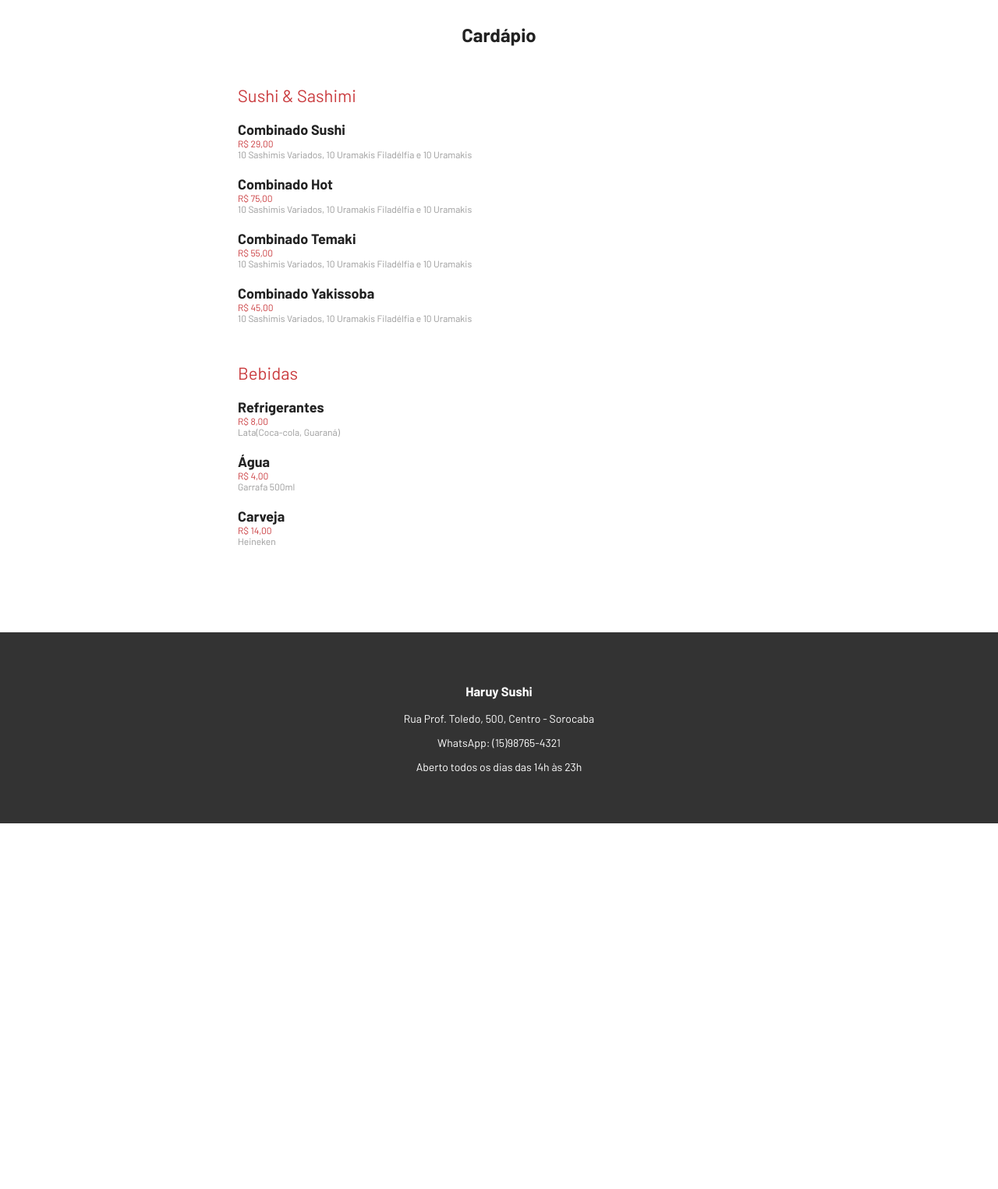
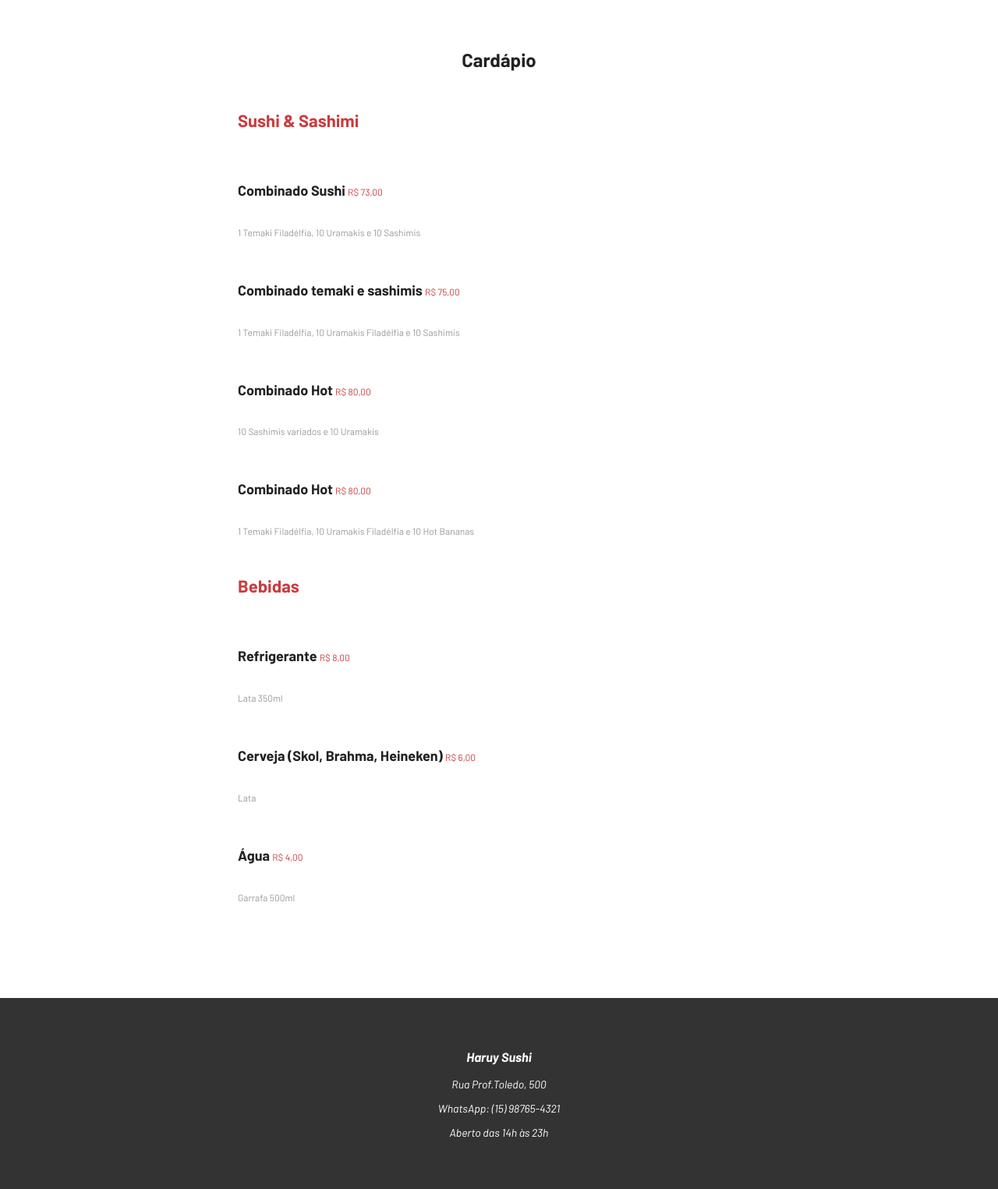
Before and after one commit to 11isinha/restaurante-sushi, a plain HTML site: page index.html in a window 1280 px wide. Shown: the part 796-2321 px from the top of the page at 78% size. Before the commit the page ends 1852 px from the top, so only its background shows below. Drawn offline with Linux system fonts and the light colour scheme.

Commit message:
Add files via upload

```diff
--- a/index.html
+++ b/index.html
@@ -1,89 +1,232 @@
 <!DOCTYPE html>
 <html lang="pt-br">
+
 <head>
     <meta charset="UTF-8">
     <meta name="viewport" content="width=device-width, initial-scale=1.0">
     <title>Haruy Sushi</title>
     <link rel="stylesheet" href="./assets/css/style.css">
 </head>
+
 <body>
+<!-- HEADER -->
  <header class="header">
-        <img src="./assets/images/logo.png" alt="logo haruy sushi">
-        <nav class="menu" >
+
+<figure>
+<img src="./assets/images/logo.png" alt="Logo Haruy Sushi">
+</figure>
+ <nav class="menu">
    <ul class="menu-links">
-                <li><a href="#cardapio">CARDÁPIO</a></li>
+    <li>
+      <a href="#cardapio">
+     Cardápio
+         </a>
+    </li>
+
     </ul>
   </nav>
   </header>
+
+    <!-- MAIN -->
+    <main>
+ <!-- BANNER -->
 <section class="banner">
-        <div class="coluna">
-            <p>O verdadeiro sabor da cozinha japonesa</p>
-            <p><a class="botao" href="#cardapio">VEJA O CARDÁPIO</a></p>
-        </div>
-        <div class="coluna">
-            <img src="./assets/images/banner.png" alt="prato">
-        </div>
+
+            <article class="coluna">
+
+ <h1>
+   O verdadeiro sabor da cozinha japonesa
+ </h1>
+
+<a href="#cardapio" class="botao">
+    Veja o Cardápio
+     </a>
+
+            </article>
+
+            <figure class="coluna">
+
+                <img src="./assets/images/banner.png" alt="Prato japonês">
+
+            </figure>
+
         </section>
+
+        <!-- CARDÁPIO -->
         <section class="cardapio" id="cardapio">
-        <h1>Cardápio</h1>
-        <div class="cardapio-categoria">
+
+            <header>
+                <h2>Cardápio</h2>
+            </header>
+
+            <!-- categoria -->
+            <section>
+
+                <h3 class="cardapio-categoria">
                     Sushi & Sashimi
-        </div>
+                </h3>
 
-        <div>
-            <div class="cardapio-item">
-                <div class="cardapio-nome">Combinado Sushi</div>
-                <div class="cardapio-preco">R$ 29,00</div>
-                <div class="cardapio-descricao"> 10 Sashimis Variados, 10 Uramakis Filadélfia e 10 Uramakis</div>
+                <article class="cardapio-item">
 
-            </div>
-             <div class="cardapio-item">
-                <div class="cardapio-nome">Combinado Hot</div>
-                <div class="cardapio-preco">R$ 75,00</div>
-                <div class="cardapio-descricao"> 10 Sashimis Variados, 10 Uramakis Filadélfia e 10 Uramakis</div>
+                    <h4 class="cardapio-nome">
+                        Combinado Sushi
+                    </h4>
 
-            </div>
-             <div class="cardapio-item">
-                <div class="cardapio-nome">Combinado Temaki</div>
-                <div class="cardapio-preco">R$ 55,00</div>
-                <div class="cardapio-descricao"> 10 Sashimis Variados, 10 Uramakis Filadélfia e 10 Uramakis</div>
+                    <span class="cardapio-preco">
+                        R$ 73,00
+                    </span>
 
-            </div>
-             <div class="cardapio-item">
-                <div class="cardapio-nome">Combinado Yakissoba</div>
-                <div class="cardapio-preco">R$ 45,00</div>
-                <div class="cardapio-descricao"> 10 Sashimis Variados, 10 Uramakis Filadélfia e 10 Uramakis</div>
+                    <p class="cardapio-descricao">
+                        1 Temaki Filadélfia, 10 Uramakis e 10 Sashimis
+                    </p>
 
-            </div>
-        </div>
-        <div class="cardapio-categoria">
+                </article>
+
+                <article class="cardapio-item">
+
+                    <h4 class="cardapio-nome">
+                        Combinado temaki e sashimis
+                    </h4>
+
+                    <span class="cardapio-preco">
+                        R$ 75,00
+                    </span>
+
+                    <p class="cardapio-descricao">
+                        1 Temaki Filadélfia, 10 Uramakis Filadélfia e 10 Sashimis
+                    </p>
+
+                </article>
+
+                <article class="cardapio-item">
+
+                    <h4 class="cardapio-nome">
+                        Combinado Hot
+                    </h4>
+
+                    <span class="cardapio-preco">
+                        R$ 80,00
+                    </span>
+
+                    <p class="cardapio-descricao">
+                        10 Sashimis variados e 10 Uramakis
+                    </p>
+
+                </article>
+
+                <article class="cardapio-item">
+
+                    <h4 class="cardapio-nome">
+                        Combinado Hot
+                    </h4>
+
+                    <span class="cardapio-preco">
+                        R$ 80,00
+                    </span>
+
+                    <p class="cardapio-descricao">
+                        1 Temaki Filadélfia, 10 Uramakis Filadélfia e 10 Hot Bananas
+                    </p>
+
+                </article>
+
+            </section>
+
+            <!-- categoria bebidas -->
+            <section>
+
+                <h3 class="cardapio-categoria">
                     Bebidas
-        </div>
-         <div class="cardapio-item">
-                <div class="cardapio-nome">Refrigerantes</div>
-                <div class="cardapio-preco">R$ 8,00</div>
-                <div class="cardapio-descricao"> Lata(Coca-cola, Guaraná)</div>
-            </div>
-         <div class="cardapio-item">
-                <div class="cardapio-nome">Água</div>
-                <div class="cardapio-preco">R$ 4,00</div>
-                <div class="cardapio-descricao"> Garrafa 500ml</div>
-            </div>
-         <div class="cardapio-item">
-                <div class="cardapio-nome">Carveja</div>
-                <div class="cardapio-preco">R$ 14,00</div>
-                <div class="cardapio-descricao"> Heineken</div>
-            </div>
+                </h3>
+
+                <article class="cardapio-item">
+
+                    <h4 class="cardapio-nome">
+                        Refrigerante
+                    </h4>
+
+                    <span class="cardapio-preco">
+                        R$ 8,00
+                    </span>
+
+                    <p class="cardapio-descricao">
+                        Lata 350ml
+                    </p>
+
+                </article>
+
+                <article class="cardapio-item">
+
+                    <h4 class="cardapio-nome">
+                        Cerveja (Skol, Brahma, Heineken)
+                    </h4>
+
+                    <span class="cardapio-preco">
+                        R$ 6,00
+                    </span>
+
+                    <p class="cardapio-descricao">
+                        Lata
+                    </p>
+
+                </article>
+
+                <article class="cardapio-item">
+
+                    <h4 class="cardapio-nome">
+                        Água
+                    </h4>
+
+                    <span class="cardapio-preco">
+                        R$ 4,00
+                    </span>
+
+                    <p class="cardapio-descricao">
+                        Garrafa 500ml
+                    </p>
+
+                </article>
+
             </section>
-    <footer>
+
+        </section>
+
+    </main>
+
+    <!-- FOOTER -->
+    <footer class="footer">
+
+        <address>
+
             <h3>Haruy Sushi</h3>
-        <p>Rua Prof. Toledo, 500, Centro - Sorocaba</p>
-        <p>WhatsApp: (15)98765-4321</p>
-        <p>Aberto todos os dias das 14h às 23h</p>
+
+            <p>
+                Rua Prof.Toledo, 500
+            </p>
+
+            <p>
+                WhatsApp: (15) 98765-4321
+            </p>
+
+            <p>
+                Aberto das 14h às 23h
+            </p>
+
+        </address>
+
     </footer>
 
-    <a href="https://wa.me/5515987654321" target="_blank" class="link-whatsapp">
-        <img src="./assets/images/whatsapp.png" alt="link-whatsapp">
+    <!-- botão flutuante -->
+    <aside>
+
+        <a href="https://wa.me/5515987654321" class="link-whatsapp">
+
+            <img src="./assets/images/whatsapp.png">
+
         </a>
+
+    </aside>
+
 </body>
+
 </html>
--- /dev/null
+++ b/style.css
@@ -0,0 +1,209 @@
+@import url('https://fonts.googleapis.com/css2?family=Barlow:wght@400;600;700&display=swap');
+
+/* base mobile first */
+:root{
+
+    font-size:16px;
+
+}
+
+body{
+
+    font-family:"Barlow", sans-serif;
+
+    margin:0;
+
+    color:#222;
+
+}
+
+/* links */
+
+a{
+
+    text-decoration:none;
+
+    color:#222;
+
+}
+
+/* HEADER */
+
+.header{
+
+    text-align:center;
+
+    margin-top:5vh;
+
+}
+
+.header img{
+
+    width:30vw;
+
+    max-width:180px;
+
+}
+
+/* MENU */
+
+.menu-links{
+
+    list-style:none;
+
+    padding:0;
+
+}
+
+.menu-links a{
+
+    font-size:1.2rem;
+
+    padding:1rem;
+
+    display:inline-block;
+
+}
+
+/* melhora área de toque (UX Mobile) */
+
+.botao{
+
+    display:inline-block;
+
+    margin-top:1rem;
+
+    padding:1rem 2rem;
+
+    border:1px solid #222;
+
+    border-radius:1rem;
+
+    font-size:1.1rem;
+
+    min-height:48px;
+
+}
+
+/* BANNER */
+
+.banner{
+
+    text-align:center;
+
+    padding:2rem;
+
+}
+
+.banner h1{
+
+    font-size:1.8rem;
+
+}
+
+/* imagem */
+
+.banner img{
+
+    width:90%;
+
+}
+
+/* CARDÁPIO */
+
+.cardapio{
+
+    max-width:90vw;
+
+    margin:auto;
+
+    margin-top:5vh;
+
+    padding:2rem;
+
+}
+
+.cardapio-categoria{
+
+    color:#ca3c3f;
+
+    font-size:1.3rem;
+
+    margin-top:2rem;
+
+}
+
+.cardapio-nome{
+
+    font-size:1.1rem;
+
+    font-weight:bold;
+
+}
+
+.cardapio-preco{
+
+    color:#ca3c3f;
+
+    font-size:1rem;
+
+}
+
+.cardapio-descricao{
+
+    font-size:0.9rem;
+
+    color:#777;
+
+}
+
+/* FOOTER */
+
+.footer{
+
+    background:#333;
+
+    color:white;
+
+    text-align:center;
+
+    padding:3rem;
+
+    margin-top:5vh;
+
+}
+
+/* WHATSAPP */
+
+.link-whatsapp img{
+
+    height:8vh;
+
+    position:fixed;
+
+    bottom:2vh;
+
+    right:4vw;
+
+}
+
+/* DESKTOP */
+
+@media(min-width:768px){
+
+    .coluna{
+
+        width:45%;
+
+        display:inline-block;
+
+        vertical-align:middle;
+
+    }
+
+    .banner h1{
+
+        font-size:2.5rem;
+
+    }
+}
```
Also changed, not shown: images/banner.png (added), images/logo.png (added), images/whatsapp.png (added). Lines whose indentation alone changed are shown as unchanged.
